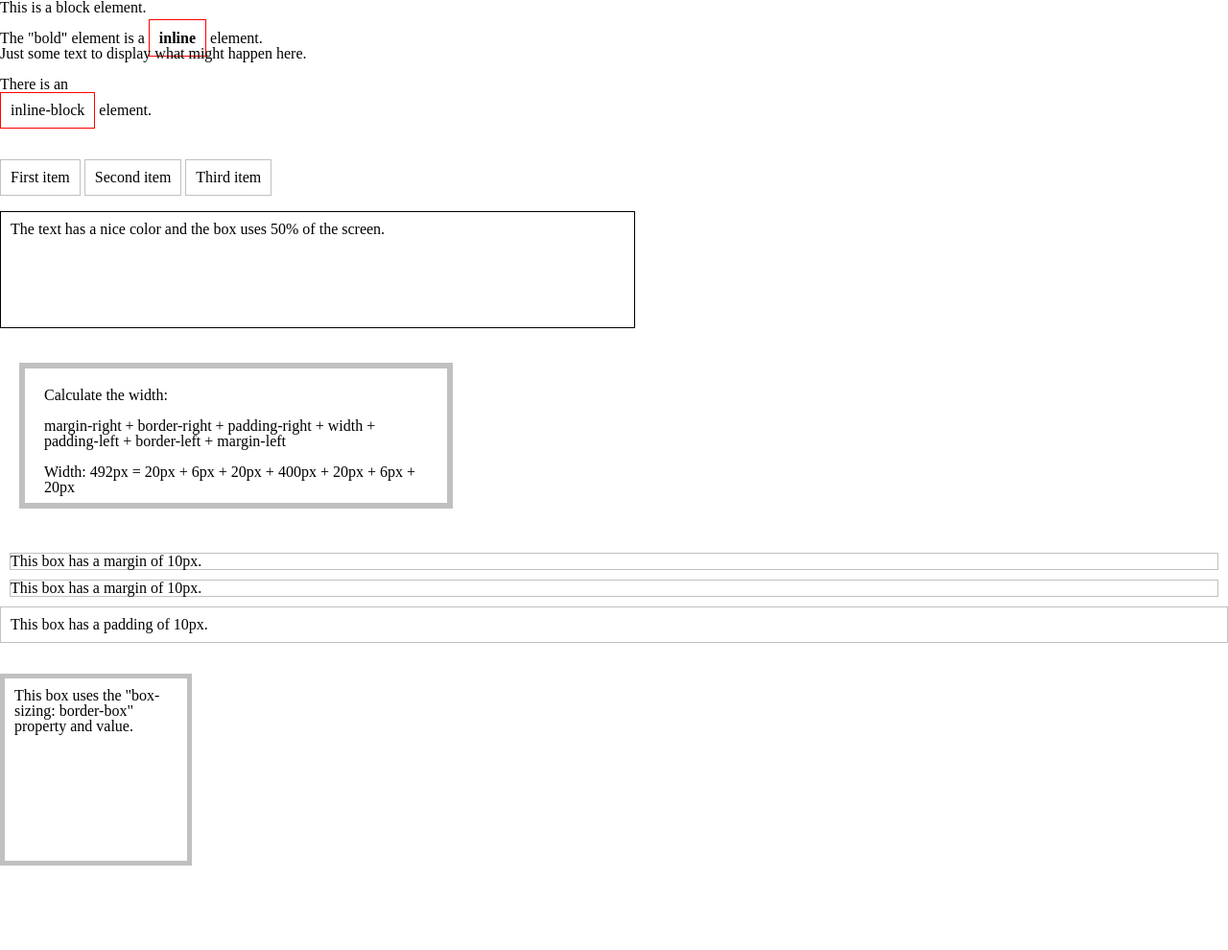
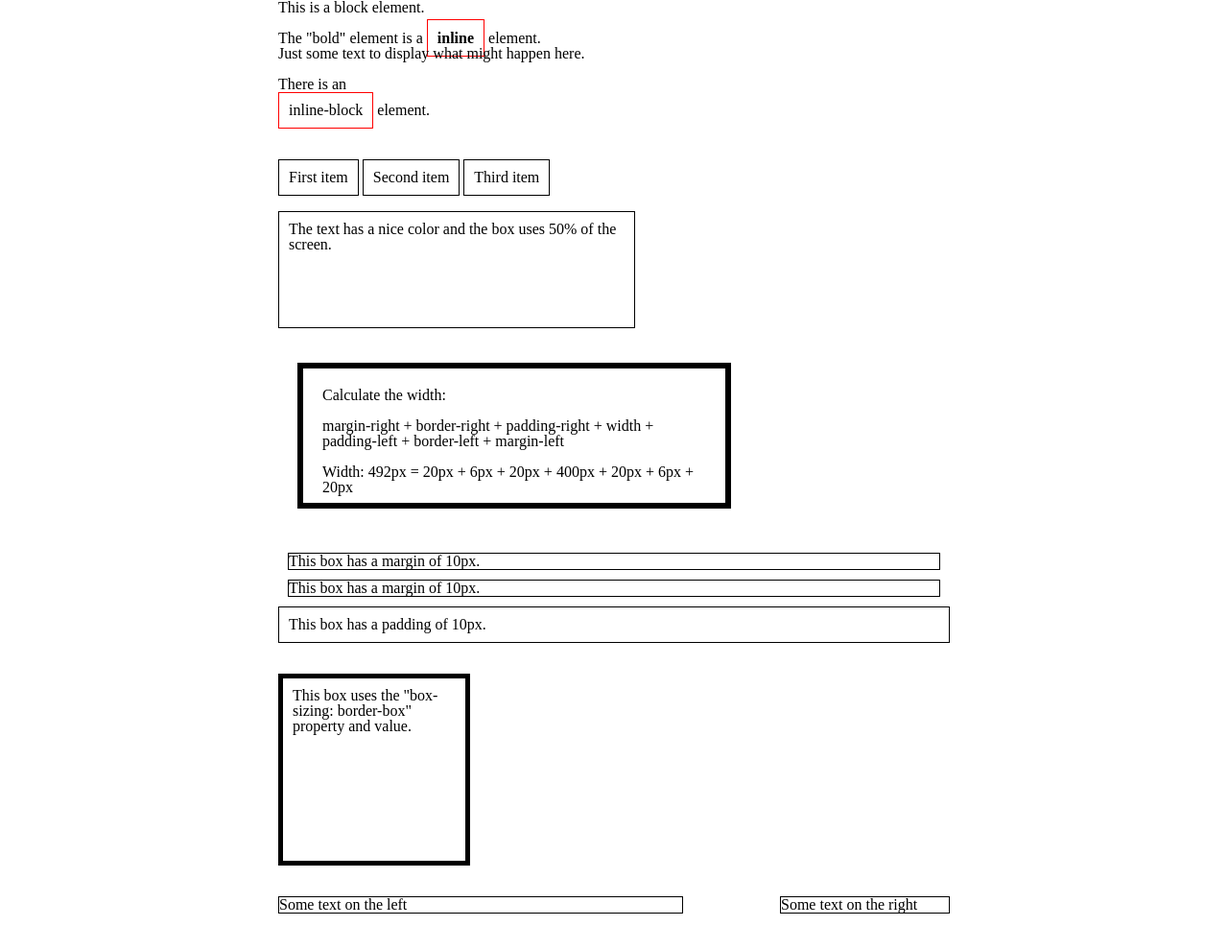
Before and after one commit to josearmandojacq/dci-fbw5, a plain HTML site: page html/005-css-box-model.html in a window 1280 px wide. Shown: the whole page at 96% size. Before the commit the page ends 950 px from the top, so only its background shows below. Drawn offline with Linux system fonts and the light colour scheme.

Commit message:
Added positioning

```diff
--- a/html/005-css-box-model.html
+++ b/html/005-css-box-model.html
@@ -11,6 +11,7 @@
         <link rel="stylesheet" href="css/005-css-box-model.css">
     </head>
     <body>
+        <div class="page">
           <!--
           How elements are displayed:
 
@@ -95,6 +96,22 @@
             This box uses the "box-sizing: border-box" property and value.
           </div>
 
+          <br><br>
+
+          <div class="container clearfix">
+              <div class="box-left">
+                 Some text on the left
+              </div>
+
+              <div class="box-right">
+                 Some text on the right
+              </div>
+          </div>
+
+          <br>
+          <br>
+
           <br><br><br>
+      </div><!-- /page -->
     </body>
 </html>
--- a/html/css/005-css-box-model.css
+++ b/html/css/005-css-box-model.css
@@ -29,7 +29,7 @@ strong {
 
 .nav li {
     display: inline-block;
-    border: 1px solid #c0c0c0;
+    border: 1px solid #000;
     padding: 10px;
 }
 
@@ -52,7 +52,7 @@ strong {
   So the .box-model-calculation element will have a widht of 492px.
 */
 .box-model-calculation {
-    border: 6px solid #c0c0c0;
+    border: 6px solid #000;
     height: 100px;
     margin: 20px;
     padding: 20px;
@@ -67,7 +67,7 @@ strong {
 */
 
 .margin-example {
-    border: 1px solid #c0c0c0;
+    border: 1px solid #000;
 
     margin-top: 10px;
     margin-right: 10px;
@@ -88,7 +88,7 @@ strong {
 */
 
 .padding-example {
-    border: 1px solid #c0c0c0;
+    border: 1px solid #000;
 
     padding-top: 10px;
     padding-right: 10px;
@@ -124,6 +124,52 @@ strong {
     box-sizing: border-box;
     width: 200px;
     height: 200px;
-    border: 5px solid #c0c0c0;
+    border: 5px solid #000;
     padding: 10px;
 }
+
+/*
+    Positioning elements with float:
+
+    float: left / right;
+*/
+
+.container {
+    width: 100%;
+}
+
+.box-left {
+    border: 1px solid #000;
+    width: 60%;
+    float: left;
+}
+
+.box-right {
+    border: 1px solid #000;
+    width: 25%;
+    float: right;
+}
+
+/* Horizontal centered container */
+
+.page {
+    width: 700px;
+    margin: 0 auto;
+}
+
+/* Using a Clearfix */
+
+.clearfix:before,
+.clearfix:after {
+    content: "";
+    display: table;
+}
+
+.clearfix:after {
+    clear: both;
+}
+
+.clearfix {
+    clear: both;
+    *zoom: 1;
+}
```
Lines whose indentation alone changed are shown as unchanged.
